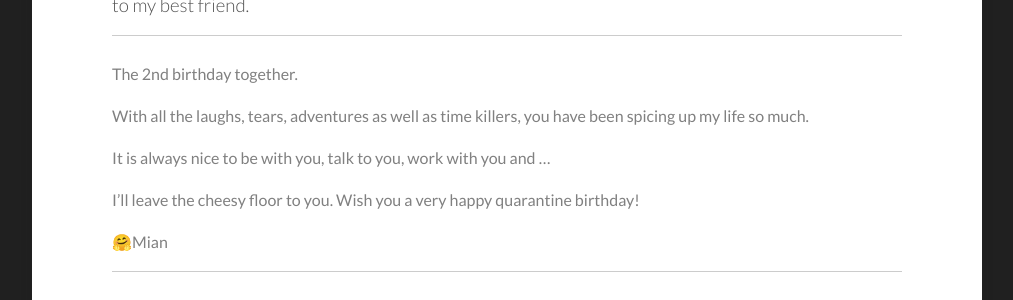
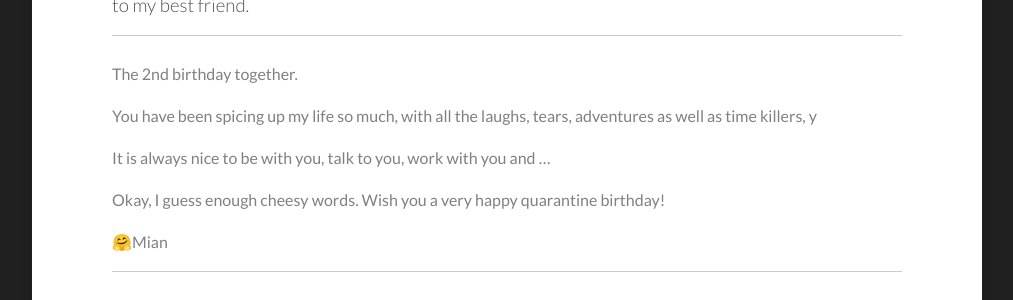
Before and after one commit to jlweihaha/jlweihaha.github.io, a Jekyll site: the page built from _posts/2020-04-15-happyBD.md, in a window 1280 px wide. Shown: the part 848-1148 px from the top of the page, without its empty margins (133-1146 px from the left). Built offline with Jekyll 4.4.1, drawn with Linux system fonts in a browser that asks for light colours.

Commit message:
Update 2020-04-15-happyBD.md

```diff
--- a/_posts/2020-04-15-happyBD.md
+++ b/_posts/2020-04-15-happyBD.md
@@ -12,10 +12,12 @@ The 2nd birthday together.
 
 <p>
 
+
 </p>
 
-With all the laughs, tears, adventures as well as time killers, you have been spicing up my life so much.
+You have been spicing up my life so much, with all the laughs, tears, adventures as well as time killers, y
 <p>
+
 
 </p>
 
@@ -24,7 +26,7 @@ It is always nice to be with you, talk to you, work with you and ...
 
 </p>
 
-I'll leave the cheesy floor to you. Wish you a very happy quarantine birthday!
+Okay, I guess enough cheesy words. Wish you a very happy quarantine birthday!
 <p>
 
 </p>
```
